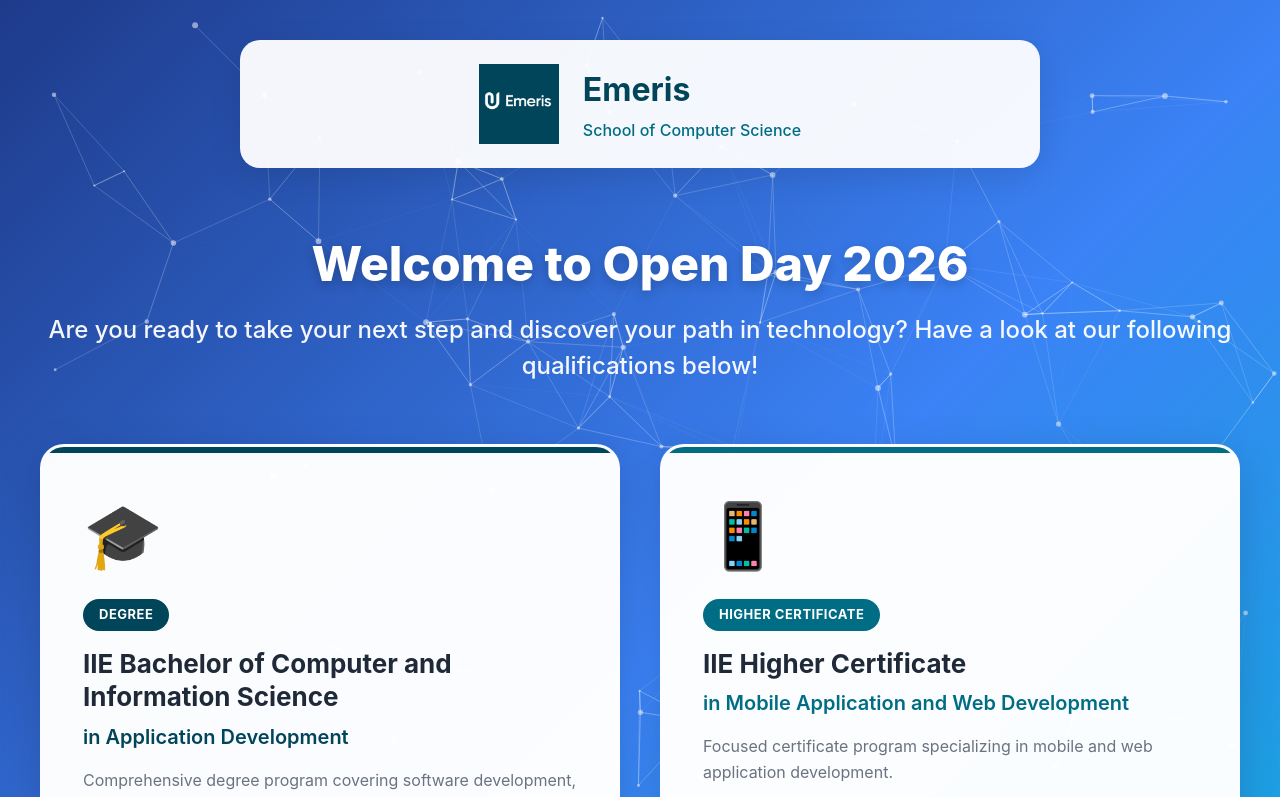
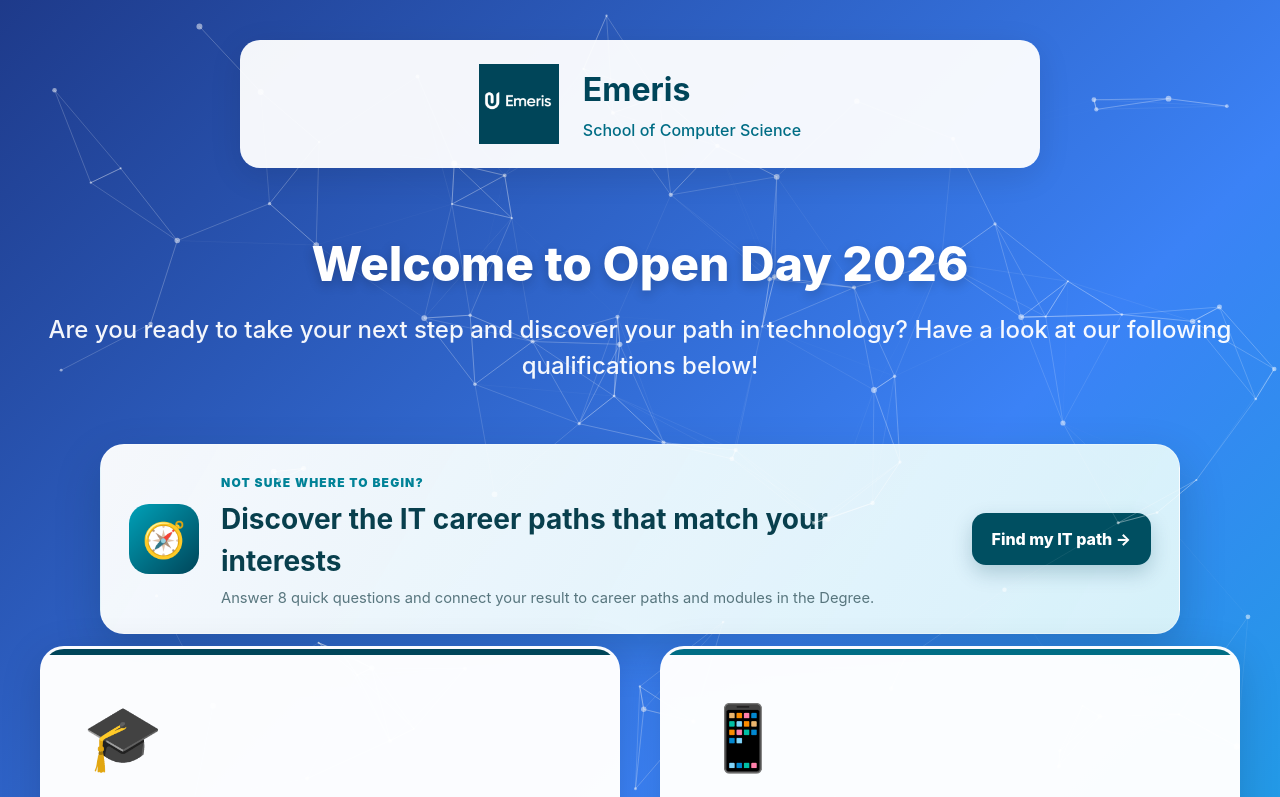
Before and after one commit to RohanM007/OpenDay, a React (Vite) app in the folder openday-app/: page / in a window 1280 px wide. Shown: the top 797 px of the page. Built offline with nearby package versions, Linux system fonts and the light colour scheme.

Commit message:
Added the career path question banner to the landing page

```diff
--- a/openday-app/src/pages/LandingPage.css
+++ b/openday-app/src/pages/LandingPage.css
@@ -71,6 +71,63 @@
   margin: 0 auto;
   position: relative;
   z-index: 1;
+}
+
+.career-quiz-banner {
+  width: min(1080px, calc(100% - 40px));
+  margin: 34px auto 12px;
+  padding: 24px 28px;
+  display: grid;
+  grid-template-columns: auto 1fr auto;
+  align-items: center;
+  gap: 22px;
+  border: 1px solid rgba(255, 255, 255, 0.35);
+  border-radius: 24px;
+  background: linear-gradient(120deg, rgba(255, 255, 255, 0.96), rgba(224, 247, 250, 0.94));
+  box-shadow: 0 18px 45px rgba(0, 40, 53, 0.22);
+}
+
+.quiz-banner-icon {
+  display: grid;
+  place-items: center;
+  width: 70px;
+  height: 70px;
+  border-radius: 20px;
+  background: linear-gradient(135deg, #00a1b8, #004559);
+  font-size: 2.2rem;
+}
+
+.quiz-banner-copy span {
+  color: #008297;
+  font-size: 0.75rem;
+  font-weight: 900;
+  letter-spacing: 0.1em;
+  text-transform: uppercase;
+}
+
+.quiz-banner-copy h3 {
+  margin: 5px 0;
+  color: #083f4d;
+  font-size: clamp(1.25rem, 2.5vw, 1.75rem);
+}
+
+.quiz-banner-copy p {
+  margin: 0;
+  color: #58767e;
+  font-size: 0.92rem;
+}
+
+.quiz-banner-button {
+  border: 0;
+  border-radius: 14px;
+  padding: 14px 20px;
+  color: white;
+  background: #004f61;
+  font: inherit;
+  font-weight: 800;
+  white-space: nowrap;
+  cursor: pointer;
+  box-shadow: 0 8px 20px rgba(0, 69, 89, 0.22);
 }
 
 .programs-grid {
@@ -231,6 +288,16 @@
 }
 
 @media (max-width: 768px) {
+  .career-quiz-banner {
+    grid-template-columns: 1fr;
+    text-align: center;
+    justify-items: center;
+    padding: 26px 20px;
+  }
+
+  .quiz-banner-button {
+    width: 100%;
+  }
   .landing-header {
     flex-direction: column;
     padding: 20px 24px;
--- a/openday-app/src/pages/LandingPage.jsx
+++ b/openday-app/src/pages/LandingPage.jsx
@@ -72,6 +72,28 @@ const LandingPage = ({ onSelectProgram }) => {
         <p className="welcome-subtitle">Are you ready to take your next step and discover your path in technology?
           Have a look at our following qualifications below!
         </p>
+      </motion.section>
+
+      <motion.section
+        className="career-quiz-banner"
+        initial={{ opacity: 0, y: 35 }}
+        animate={{ opacity: 1, y: 0 }}
+        transition={{ duration: 0.7, delay: 0.35 }}
+      >
+        <div className="quiz-banner-icon">🧭</div>
+        <div className="quiz-banner-copy">
+          <span>Not sure where to begin?</span>
+          <h3>Discover the IT career paths that match your interests</h3>
+          <p>Answer 8 quick questions and connect your result to career paths and modules in the Degree.</p>
+        </div>
+        <motion.button
+          className="quiz-banner-button"
+          onClick={() => onSelectProgram('quiz')}
+          whileHover={{ scale: 1.04, y: -2 }}
+          whileTap={{ scale: 0.97 }}
+        >
+          Find my IT path →
+        </motion.button>
       </motion.section>
 
       {/* Program Cards */}
```
